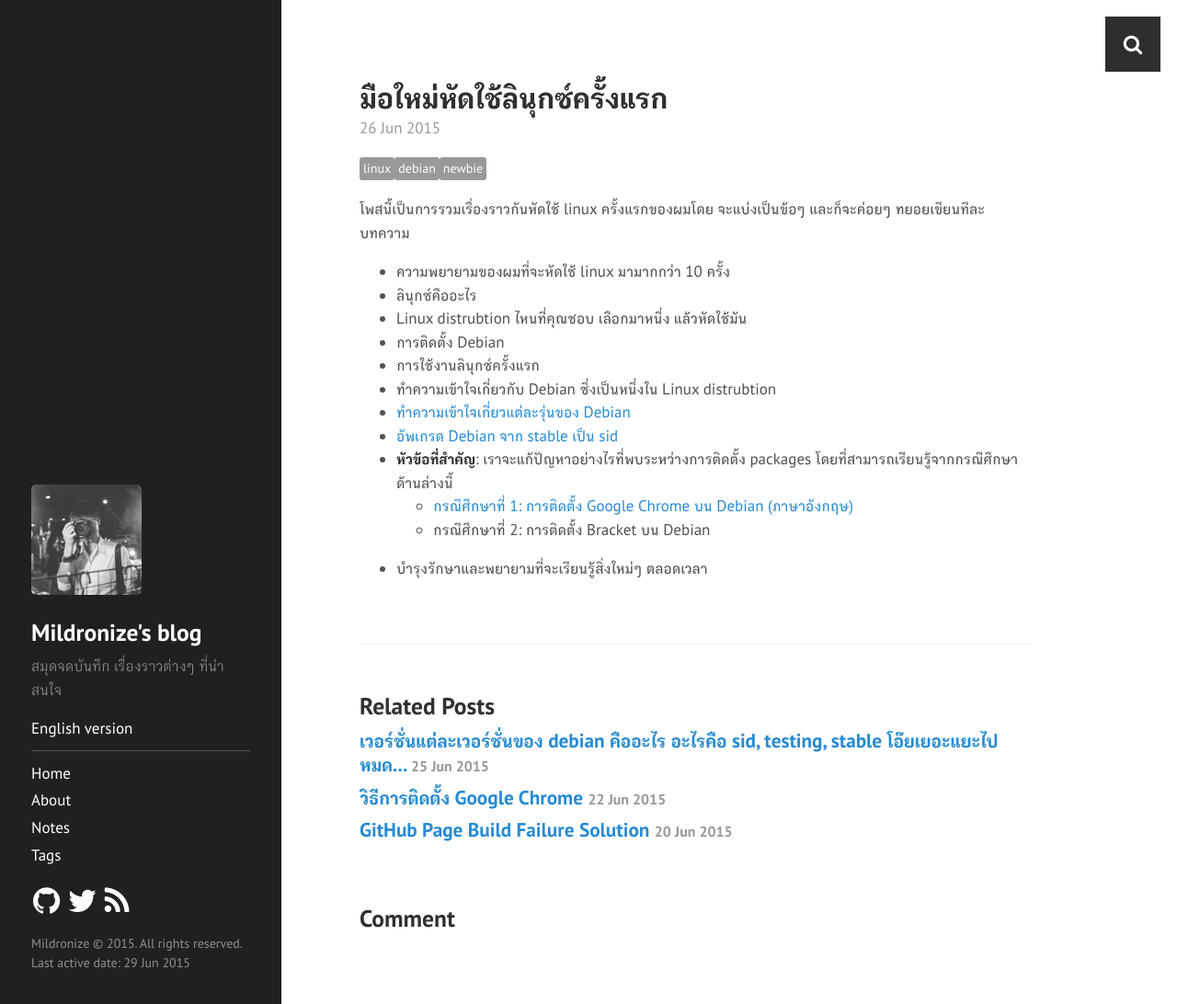
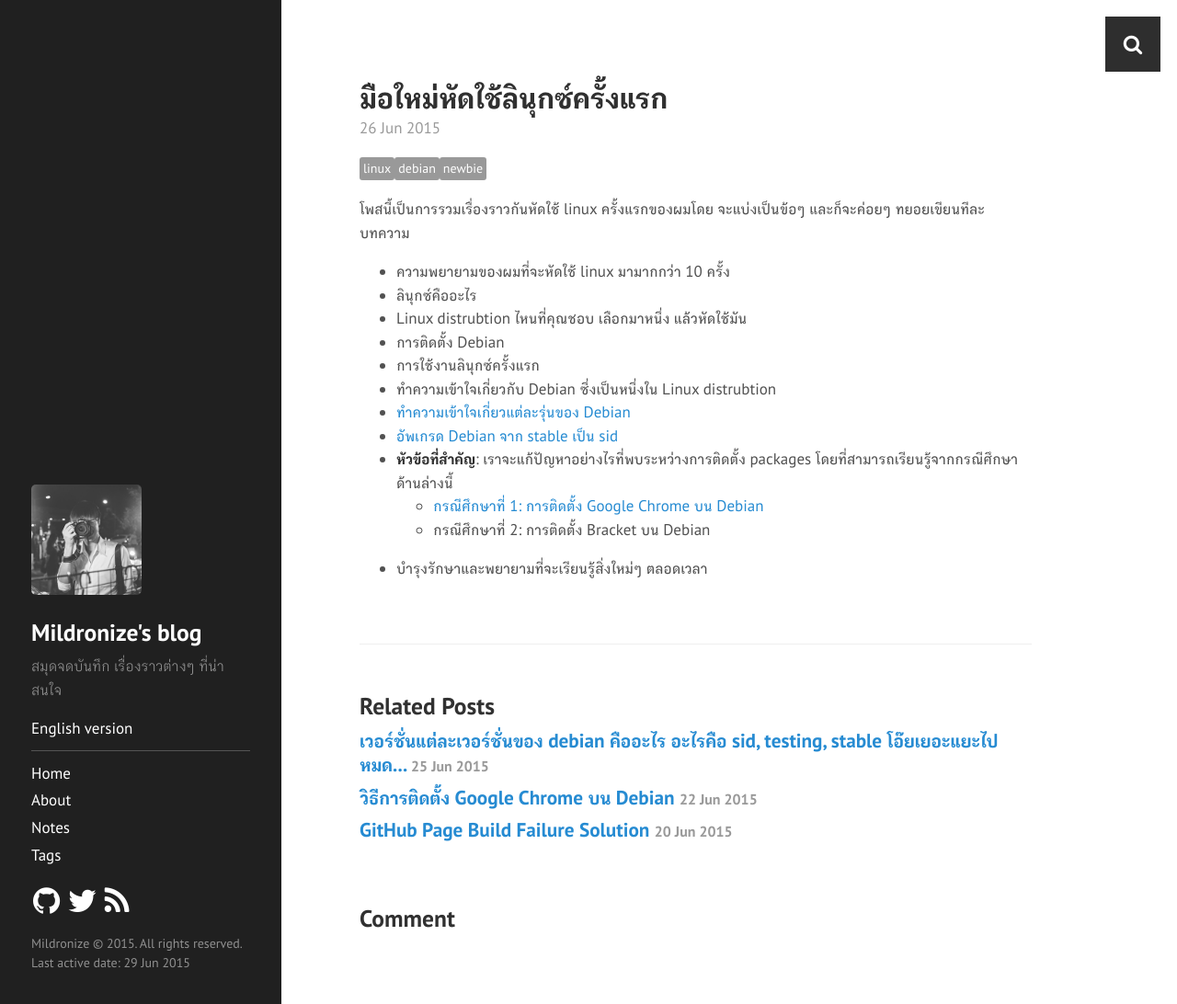
Before and after one commit to mildronize/th-legacy, a Jekyll site: the page built from _posts/2015-06-26-becoming-newbie-linux-user.md, in a window 1280 px wide and 1092 px high. Shown: the whole window at 92% size. Built offline with Jekyll 4.4.1, drawn with Linux system fonts in a browser that asks for light colours; Markdown is read by kramdown in place of the engine named in the settings; comment, search, counter and statistics services are not loaded.

Commit message:
fix some text

```diff
--- a/_posts/2015-06-22-how-to-install-google-chrome-on-debian.md
+++ b/_posts/2015-06-22-how-to-install-google-chrome-on-debian.md
@@ -1,6 +1,6 @@
 ---
 layout: post
-title: วิธีการติดตั้ง Google Chrome
+title: วิธีการติดตั้ง Google Chrome บน Debian
 description: วิธีการติดตั้งทีละขั้นตอนผ่าน Google repository และการแก้ปัญหาข้อผิดพลากของ public key ในการเพิ่ม repository ใหม่
 tags: [debian, chrome, repository, how-to, install, apt-key, chromium]
 category: articles
--- a/_posts/2015-06-26-becoming-newbie-linux-user.md
+++ b/_posts/2015-06-26-becoming-newbie-linux-user.md
@@ -17,6 +17,6 @@ category: articles
 - [ทำความเข้าใจเกี่ยวแต่ละรุ่นของ Debian]({{ site.baseurl}}{% post_url 2015-06-25-what-is-debian-version-sid-testing-stable %})
 - [อัพเกรด Debian จาก stable เป็น sid]({{ site.baseurl}}{% post_url 2015-06-08-upgrade-debian-to-sid %})
 - **หัวข้อที่สำคัญ**: เราจะแก้ปัญหาอย่างไรที่พบระหว่างการติดตั้ง packages โดยที่สามารถเรียนรู้จากกรณีศึกษาด้านล่างนี้
-    - [กรณีศึกษาที่ 1: การติดตั้ง Google Chrome บน Debian (ภาษาอังกฤษ)]({{ site.baseurl}}{% post_url 2015-06-22-how-to-install-google-chrome-on-debian %})
+    - [กรณีศึกษาที่ 1: การติดตั้ง Google Chrome บน Debian]({{ site.baseurl}}{% post_url 2015-06-22-how-to-install-google-chrome-on-debian %})
     - กรณีศึกษาที่ 2: การติดตั้ง Bracket บน Debian
 - บำรุงรักษาและพยายามที่จะเรียนรู้สิ่งใหม่ๆ ตลอดเวลา
```
